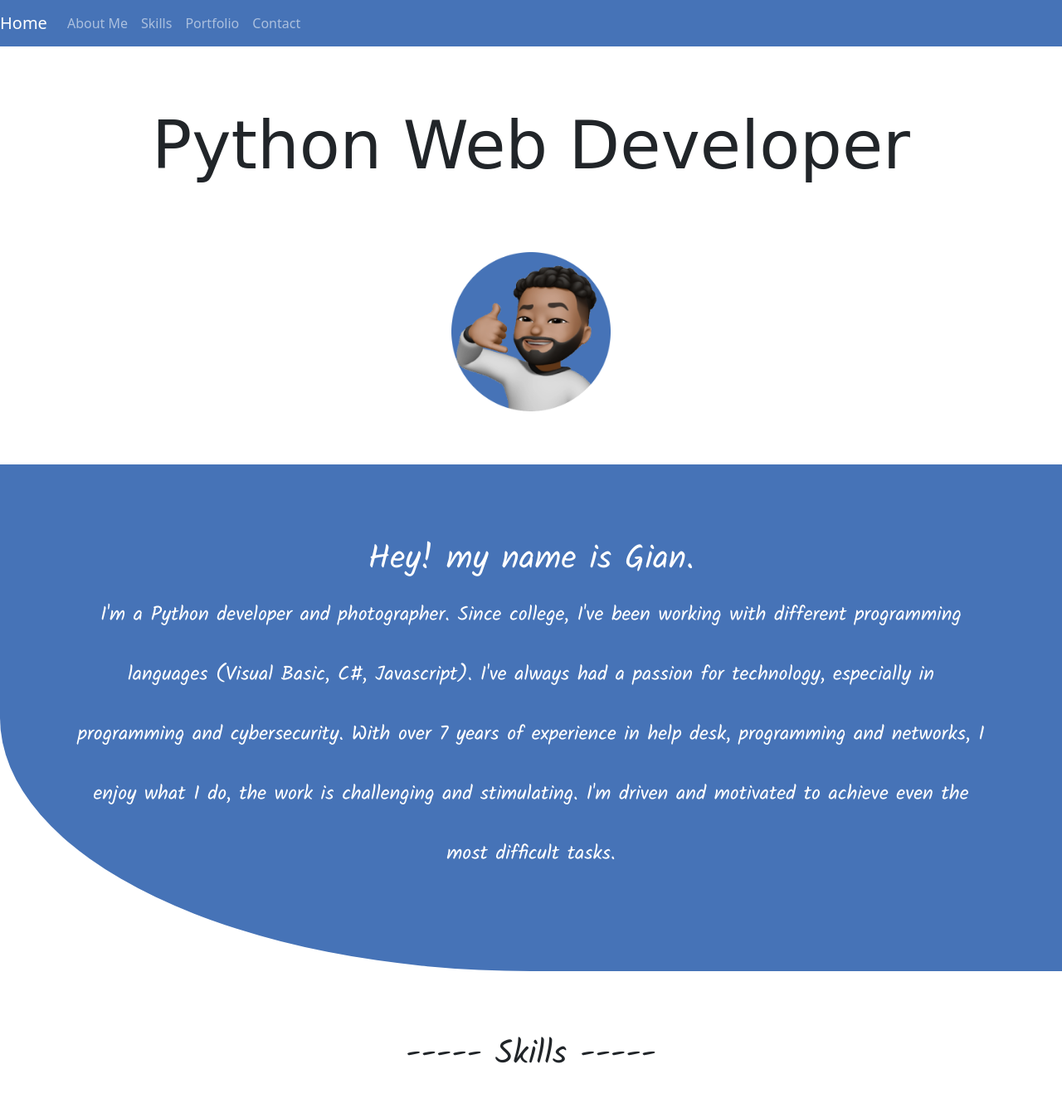
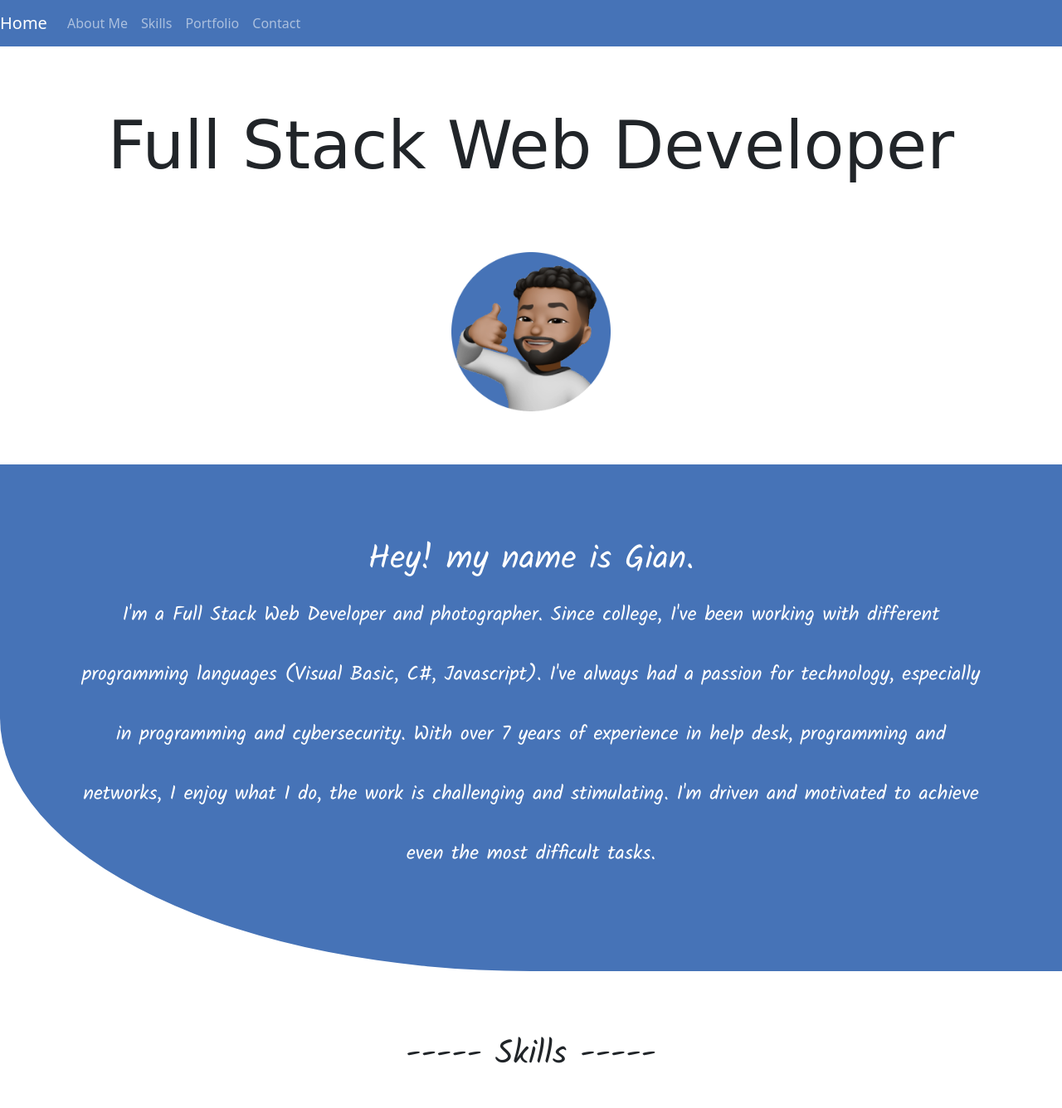
Before and after one commit to gianhernandez/cv, a plain HTML site: page index.html in a window 1280 px wide. Shown: the top 1336 px of the page at 83% size. Drawn offline with nearby package versions, Linux system fonts and the light colour scheme; a web font is replaced by a local one.

Commit message:
Update index.html

```diff
--- a/index.html
+++ b/index.html
@@ -40,7 +40,7 @@
     </nav>
 
     <div class="avatar">
-        <h1 class="title">Python Web Developer</h1>
+        <h1 class="title">Full Stack Web Developer</h1>
         <img src="images/avatar2.png" class="avatar-img" alt="">
 
     </div>
@@ -51,7 +51,7 @@
 <section id="about">
 
     <h1 class="subtitle">Hey! my name is Gian.</h1>
-    <p>I'm a Python developer and photographer. Since college, I've been working with different programming languages
+    <p>I'm a Full Stack Web Developer and photographer. Since college, I've been working with different programming languages
         (Visual Basic, C#, Javascript). I've always had a passion for technology, especially in programming and
         cybersecurity. With over 7 years of experience in help desk, programming and networks, I enjoy what I do,
         the work is challenging and stimulating. I'm driven and motivated to achieve even the most difficult tasks.</p>
```
